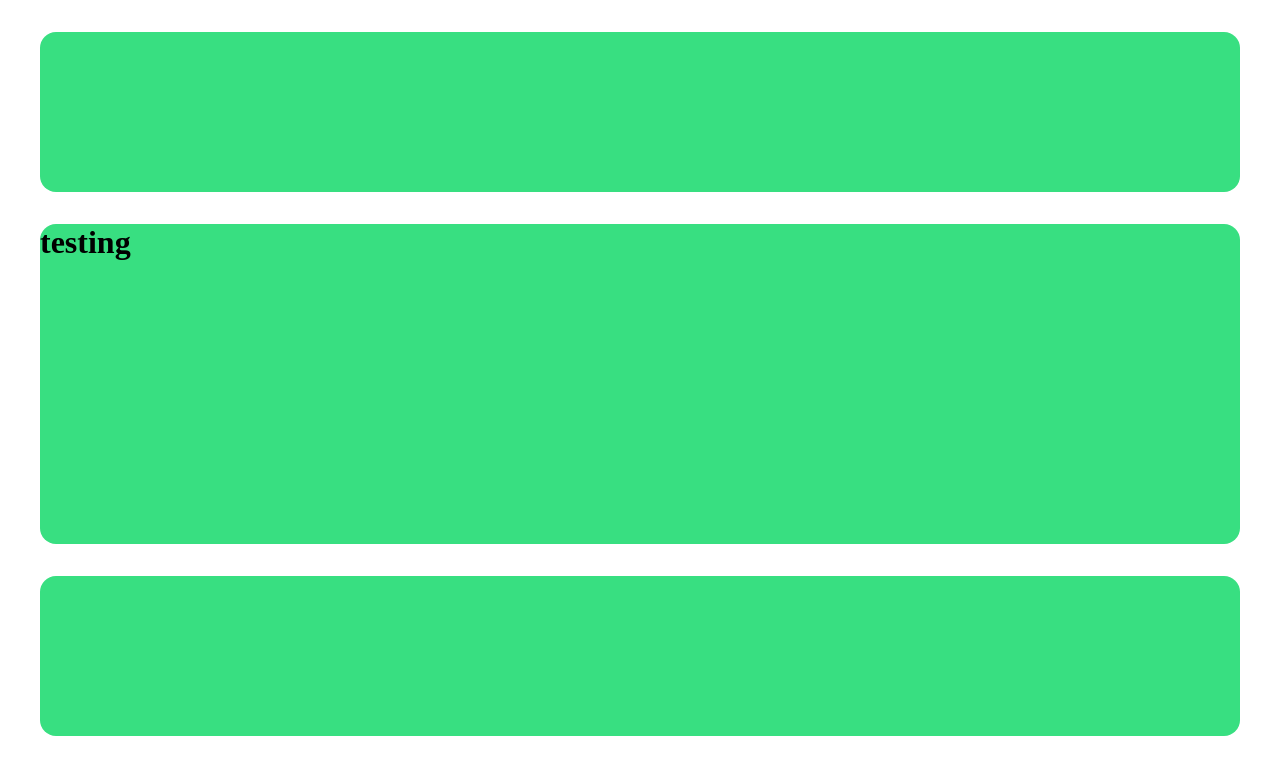
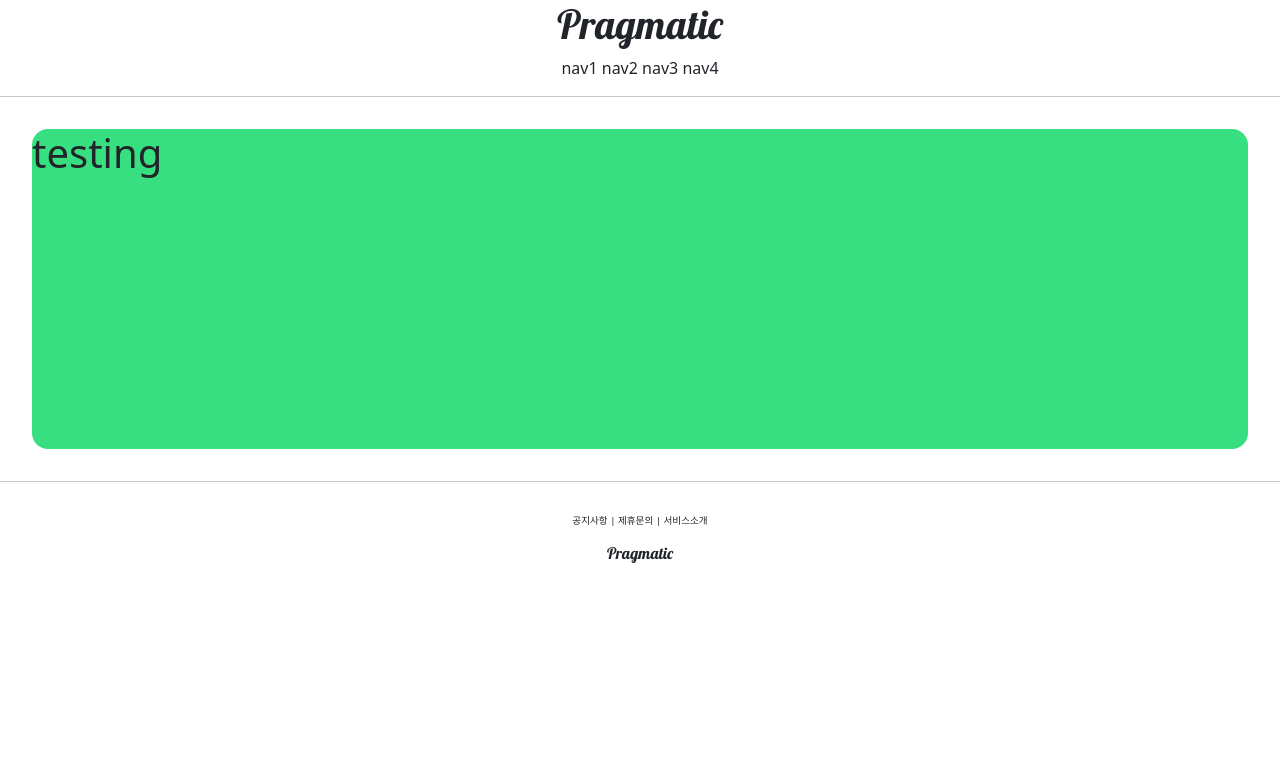
Before and after one commit to SangyunJung78/pragmatic, a Django app: page /account/hello_world/ in a window 1280 px wide. Shown: the top 775 px of the page. Run offline with Django 3.2, Linux system fonts and the light colour scheme.

Commit message:
CSS and font

```diff
--- a/Templates/base.html
+++ b/Templates/base.html
@@ -4,10 +4,10 @@
 {% include 'head.html' %}
 <body>
     {% include 'header.html' %}
-
+    <hr>
     {% block content %}
     {% endblock %}
-
+    <hr>
     {% include 'footer.html' %}
 </body>
 </html>
--- a/Templates/footer.html
+++ b/Templates/footer.html
@@ -1,3 +1,14 @@
-    <div style="height: 10rem; background-color: #38df81; border-radius: 1rem; margin: 2rem">
+    <div class="pragmatic_footer">
+
+        <div class="pragmatic_footer_button">
+            <span>공지사항</span> |
+            <span>제휴문의</span> |
+            <span>서비스소개</span>
+
+
+        </div>
+        <div style="margin-top: 1rem;">
+            <h6 class="pragmatic_logo">Pragmatic</h6>
+        </div>
 
     </div>
--- a/Templates/head.html
+++ b/Templates/head.html
@@ -1,4 +1,17 @@
+{% load static %}
+
 <head>
     <meta charset="UTF-8">
     <title>Pragmatic</title>
+
+    <!-- BOOT STRAP LINK -->
+    <link href="https://cdn.jsdelivr.net/npm/bootstrap@5.0.2/dist/css/bootstrap.min.css" rel="stylesheet" integrity="sha384-EVSTQN3/azprG1Anm3QDgpJLIm9Nao0Yz1ztcQTwFspd3yD65VohhpuuCOmLASjC" crossorigin="anonymous">
+
+    <!-- Google font link  -->
+    <link rel="preconnect" href="https://fonts.googleapis.com">
+    <link rel="preconnect" href="https://fonts.gstatic.com" crossorigin>
+    <link href="https://fonts.googleapis.com/css2?family=Lobster&display=swap" rel="stylesheet">
+
+    <!-- Default CSS link   -->
+    <link rel="stylesheet" type="text/css" href="{% static 'base.css' %}">
 </head>
--- a/Templates/header.html
+++ b/Templates/header.html
@@ -1,3 +1,13 @@
-    <div style="height: 10rem; background-color: #38df81; border-radius: 1rem; margin: 2rem">
+    <div class="pragmatic_header">
+        <div class="pragmatic_logo">
+            <h1>Pragmatic</h1>
+        </div>
+
+        <div>
+            <span>nav1</span>
+            <span>nav2</span>
+            <span>nav3</span>
+            <span>nav4</span>
+        </div>
 
     </div>
--- /dev/null
+++ b/static/base.css
@@ -0,0 +1,17 @@
+.pragmatic_logo{
+    font-family: 'Lobster', cursive;
+}
+
+.pragmatic_footer_button{
+    font-size: .6rem;
+}
+
+.pragmatic_footer{
+    text-align:center;
+    margin-top: 2rem;
+}
+
+.pragmatic_header{
+    text-align:center;
+    margin: 2rem 8;
+}
```
Also changed, not shown: pragmatic/settings.py (+8 -0 lines).
